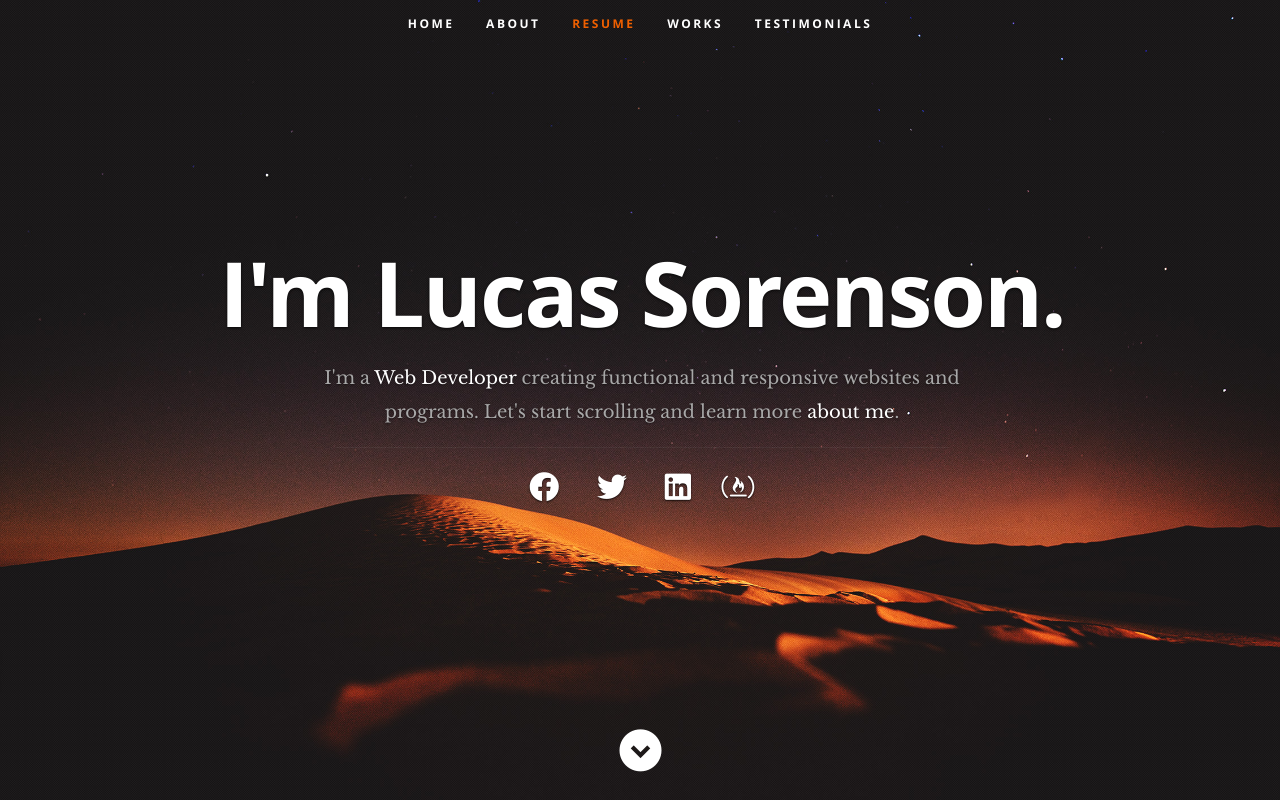
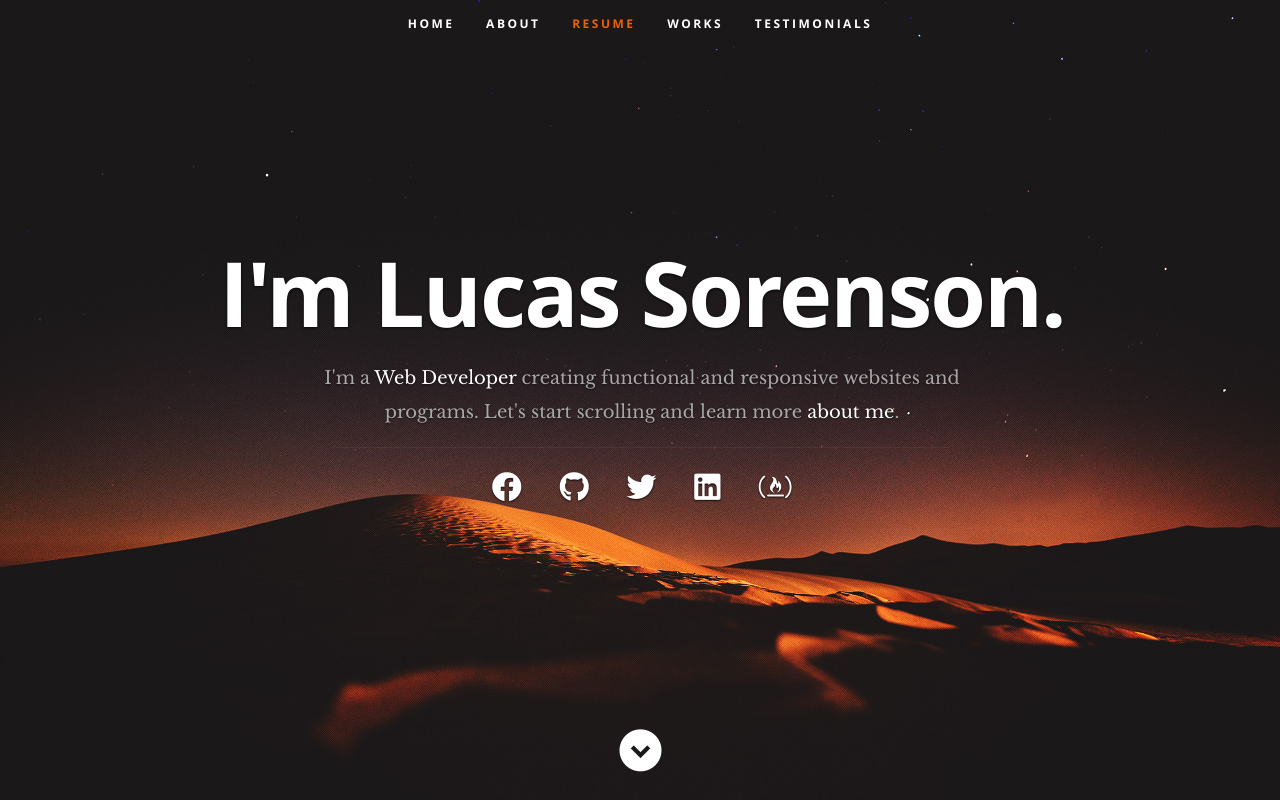
Before and after one commit to lucassorenson/lucassorenson.github.io, a plain HTML site: page index.html in a window 1280 px wide. Shown: the top 800 px of the page. Drawn offline with nearby package versions, Linux system fonts and the light colour scheme.

Commit message:
social links

```diff
--- a/index.html
+++ b/index.html
@@ -65,10 +65,11 @@
                 <hr />
                 <ul class="social">
                     <li><a href="https://www.facebook.com/lucas.w.sorenson" target="_blank"><i class="fab fa-facebook"></i></a></li>
+                    <li><a href="https://www.github.com/lucassorenson" target="_blank"><i class="fab fa-github"></i></a></li>
                     <li><a href="https://www.twitter.com/LucasSorenson4" target="_blank"><i class="fab fa-twitter"></i></a></li>
-                    <li><a href="https://www.linkedin.com/in/lucas-sorenson" target="_blank"><i class="fab fa-linkedin"></i></a>
-                        <li><a href="https://www.freecodecamp.org/forum/u/lucassorenson/summary" target="_blank"><i class="fab fa-free-code-camp"></i></a></li>
-                    </li>
+                    <li><a href="https://www.linkedin.com/in/lucas-sorenson" target="_blank"><i class="fab fa-linkedin"></i></a></li>
+                    <li><a href="https://www.freecodecamp.org/forum/u/lucassorenson/summary" target="_blank"><i class="fab fa-free-code-camp"></i></a></li>
+
                 </ul>
             </div>
         </div>
```
